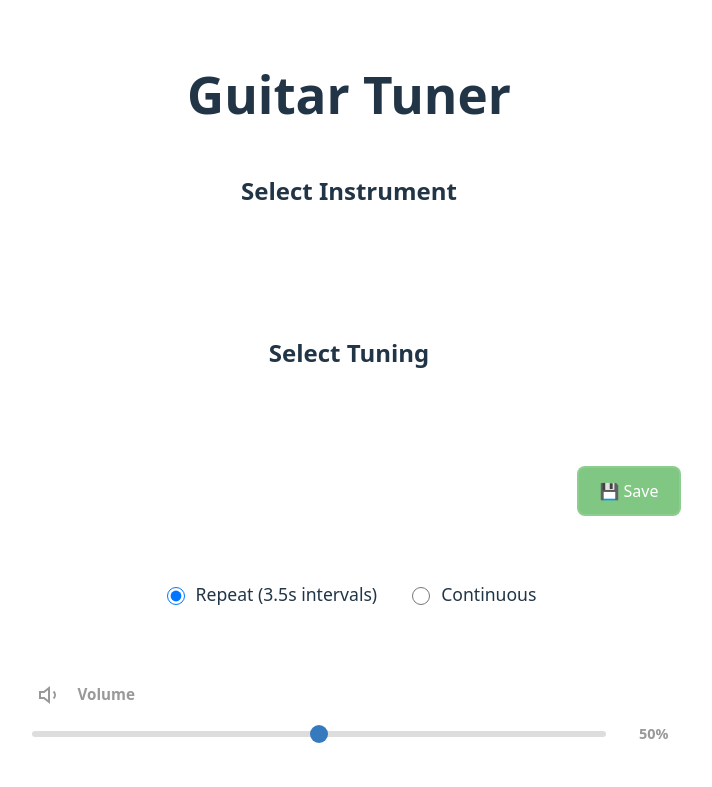
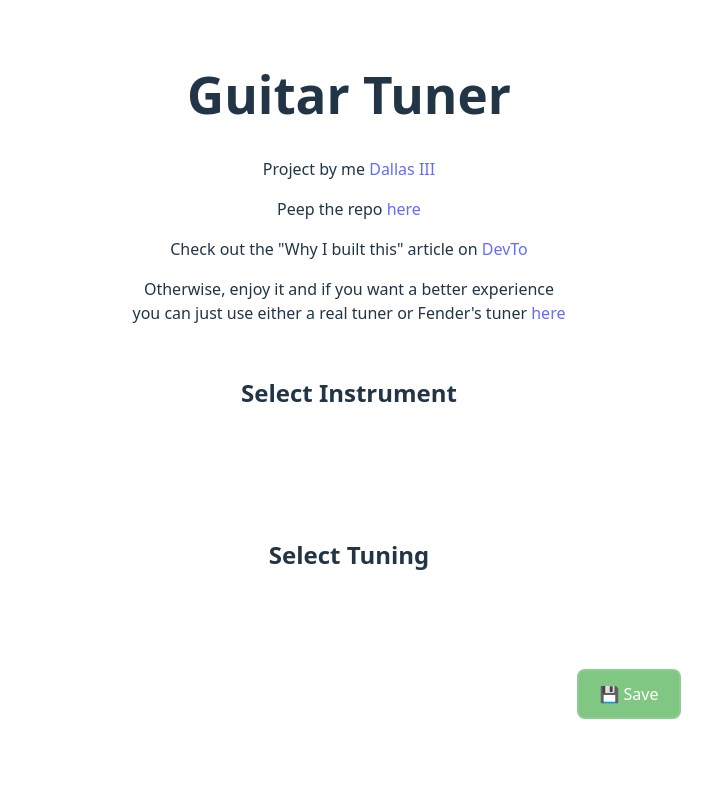
Before and after one commit to tkdguy85/guitar-tuner, a Vue app: page / in a window 1280 px wide. Shown: the top 787 px of the page, without its empty margins (291-1003 px from the left). Built offline with nearby package versions, Linux system fonts and the light colour scheme.

Commit message:
Updated some links and stuff

```diff
--- a/src/App.vue
+++ b/src/App.vue
@@ -2,6 +2,10 @@
   <div>
     <header>
       <h1>Guitar Tuner</h1>
+      <p>Project by me <a href="https://www.linkedin.com/in/tkdguy85/">Dallas III</a></p>
+      <p>Peep the repo <a href="https://github.com/tkdguy85/guitar-tuner">here</a></p>
+      <p>Check out the "Why I built this" article on <a href="https://dev.to/">DevTo</a></p>
+      <p>Otherwise, enjoy it and if you want a better experience <br> you can just use either a real tuner or Fender's tuner <a href="https://www.fender.com/online-guitar-tuner/electric-guitar-tuning">here</a></p>
     </header>
 
     <main>
```
